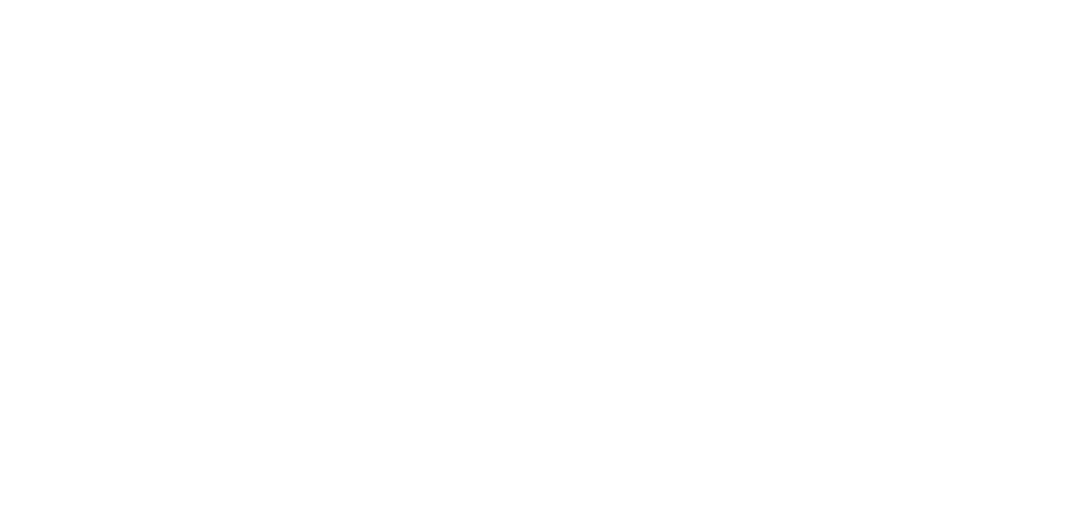
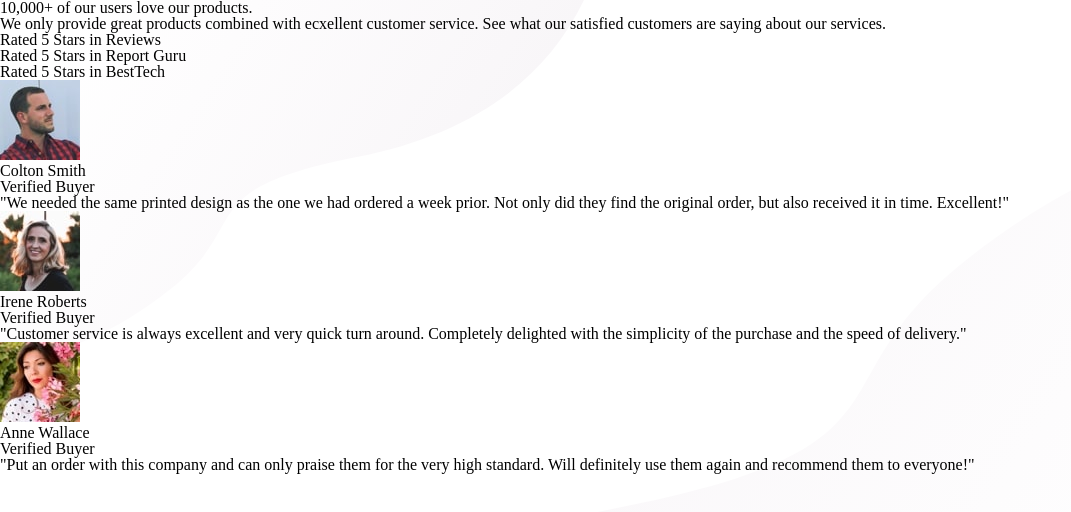
Before and after one commit to ViniciusGranado/social-proof-section, a plain HTML site: page index.html in a window 1280 px wide. Shown: the whole page, without its empty margins (0-1071 px from the left). Drawn offline with Linux system fonts and the light colour scheme.

Commit message:
Added main HTML content

```diff
--- /dev/null
+++ b/css/reset.css
@@ -0,0 +1,48 @@
+/* http://meyerweb.com/eric/tools/css/reset/
+   v2.0 | 20110126
+   License: none (public domain)
+*/
+
+html, body, div, span, applet, object, iframe,
+h1, h2, h3, h4, h5, h6, p, blockquote, pre,
+a, abbr, acronym, address, big, cite, code,
+del, dfn, em, img, ins, kbd, q, s, samp,
+small, strike, strong, sub, sup, tt, var,
+b, u, i, center,
+dl, dt, dd, ol, ul, li,
+fieldset, form, label, legend,
+table, caption, tbody, tfoot, thead, tr, th, td,
+article, aside, canvas, details, embed,
+figure, figcaption, footer, header, hgroup,
+menu, nav, output, ruby, section, summary,
+time, mark, audio, video {
+	margin: 0;
+	padding: 0;
+	border: 0;
+	font-size: 100%;
+	font: inherit;
+	vertical-align: baseline;
+}
+/* HTML5 display-role reset for older browsers */
+article, aside, details, figcaption, figure,
+footer, header, hgroup, menu, nav, section {
+	display: block;
+}
+body {
+	line-height: 1;
+}
+ol, ul {
+	list-style: none;
+}
+blockquote, q {
+	quotes: none;
+}
+blockquote:before, blockquote:after,
+q:before, q:after {
+	content: '';
+	content: none;
+}
+table {
+	border-collapse: collapse;
+	border-spacing: 0;
+}
--- a/css/style.css
+++ b/css/style.css
@@ -0,0 +1,18 @@
+/* COLOR REFERENCE */
+.color {
+  color: rgb(80, 32, 80);
+  color: rgb(238, 104, 164);
+
+  color: rgb(147, 123, 146);
+  color: rgb(247, 242, 247);
+  color: rgb(255, 255, 255);
+}
+
+/* MAIN */
+body {
+  background-image: url('../challenge-heading/images/bg-pattern-top-desktop.svg'), url('../challenge-heading/images/bg-pattern-bottom-desktop.svg');
+  background-position: top left, bottom right;
+  background-repeat: no-repeat;
+
+  height: 800px;
+}
--- a/index.html
+++ b/index.html
@@ -2,12 +2,48 @@
 <html lang='en'>
 
   <head>
-      <meta charset='UTF-8'>
-      <title>Social Proof Section</title>
-      <link rel='stylesheet' href='css/style.css'>
+    <meta charset='UTF-8'>
+    <title>Social Proof Section</title>
+    <link rel='stylesheet' href='css/reset.css'>
+    <link rel='stylesheet' href='css/style.css'>
   </head>
 
   <body>
+    <div class="main-container">
+      <div class='heading'>
+        <h2>10,000+ of our users love our products.</h2>
 
+        <p>We only provide great products combined with ecxellent customer service. See what our satisfied customers are saying about our services.</p>
+      </div>
+
+      <div class='ratings'>
+        <div class="rating">Rated 5 Stars in Reviews</div>
+        <div class="rating">Rated 5 Stars in Report Guru</div>
+        <div class="rating">Rated 5 Stars in BestTech</div>
+      </div>
+
+      <div class='users-reviews'>
+        <div class='review'>
+          <img src='challenge-heading/images/image-colton.jpg' alt='User Photo'>
+          <h3>Colton Smith</h3>
+          <h4>Verified Buyer</h4>
+          <p>"We needed the same printed design as the one we had ordered a week prior. Not only did they find the original order, but also received it in time. Excellent!"</p>
+        </div>
+
+        <div class='review'>
+          <img src='challenge-heading/images/image-irene.jpg' alt='User Photo'>
+          <h3>Irene Roberts</h3>
+          <h4>Verified Buyer</h4>
+          <p>"Customer service is always excellent and very quick turn around. Completely delighted with the simplicity of the purchase and the speed of delivery."</p>
+        </div>
+
+        <div class='review'>
+          <img src='challenge-heading/images/image-anne.jpg' alt='User Photo'>
+          <h3>Anne Wallace</h3>
+          <h4>Verified Buyer</h4>
+          <p>"Put an order with this company and can only praise them for the very high standard. Will definitely use them again and recommend them to everyone!"</p>
+        </div>
+      </div>
+    </div>
   </body>
 </html>
```
